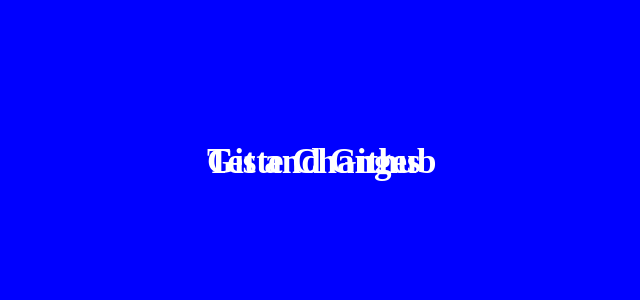
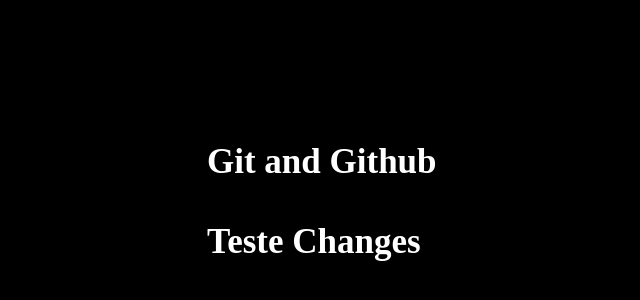
Before and after one commit to devcarlosfilho/Git-e-Github, a plain HTML site: page index.html in a window 1280 px wide. Shown: the part 258-558 px from the top of the page, without its empty margins (433-1073 px from the left). Drawn offline with Linux system fonts and the light colour scheme.

Commit message:
Adicao de classes nas sections do index.html e adicao das classes e alteracao do background no style.css

```diff
--- a/index.html
+++ b/index.html
@@ -8,8 +8,8 @@
 </head>
 <body>
     <main>
-        <section>Git and Github</section>
-        <section>Teste Changes</section>
+        <section class="sec1">Git and Github</section>
+        <section class="sec2">Teste Changes</section>
     </main>
 </body>
 </html>
--- a/style.css
+++ b/style.css
@@ -7,10 +7,10 @@
 main{
     height: 100vh;
     width: 100vw;
-    background-color: blue;
+    background-color: black;
 }
 
-section{
+.sec1{
     position: absolute;
     color: white;
     font-size: 35px;
@@ -18,3 +18,12 @@ section{
     left: 50%;
     top : 50%;
 }
+
+.sec2{
+    position: absolute;
+    color: white;
+    font-size: 35px;
+    font-weight: bolder;
+    left: 50%;
+    top : 60%;
+}
```
